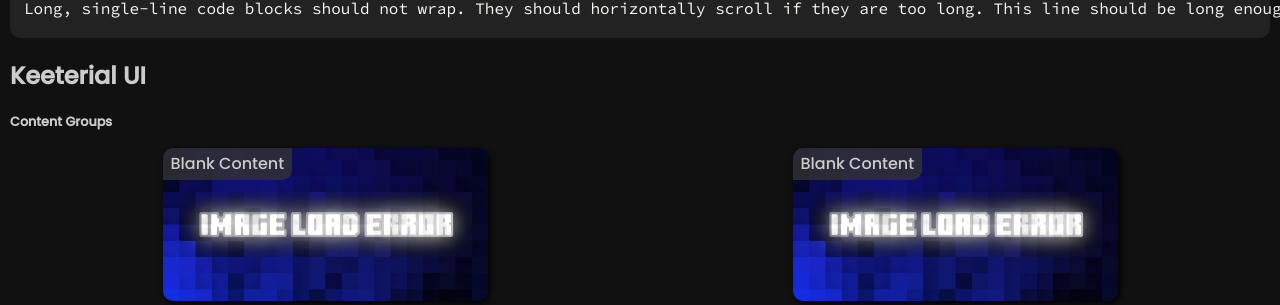
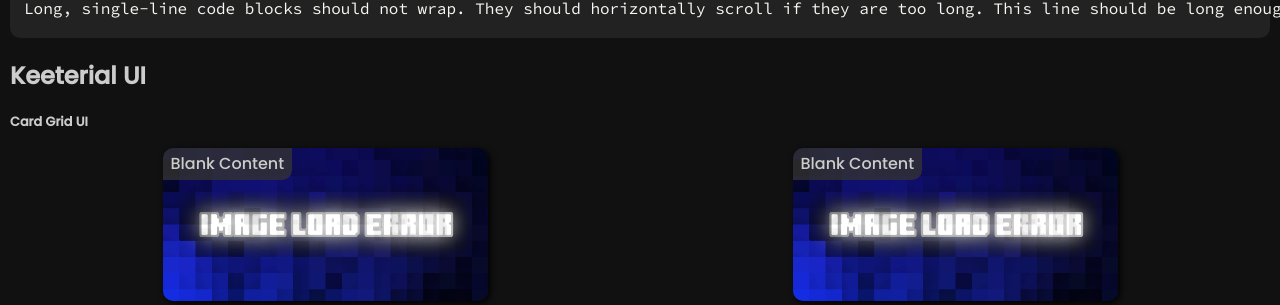
Before and after one commit to Kee7702/Keeterial, a Jekyll site: the page built from index.md, in a window 1280 px wide and 900 px high, scrolled down 2563 px. Shown: the part 147-452 px from the top of the window. Built offline with Jekyll 4.4.1, drawn with Linux system fonts in a browser that asks for light colours; our own code applies the rules of GitHub Pages for plain Markdown files.

Commit message:
Update index.md

```diff
--- a/index.md
+++ b/index.md
@@ -115,8 +115,8 @@ Long, single-line code blocks should not wrap. They should horizontally scroll i
 
 ## Keeterial UI
 
-### Content Groups
-<div class="home-content-container"><a class="home-content-image" href="./panorama-switcher"><img src="/assets/images/featuredimage.png" onerror="this.src='/assets/images/featuredimage.png'" alt="FeaturedImage"><p>Blank Content</p></a><a class="home-content-image" href="./panorama-switcher"><img src="/assets/images/featuredimage.png" onerror="this.src='/assets/images/featuredimage.png'" alt="FeaturedImage"><p>Blank Content</p></a></div>
+### Card Grid UI
+<div class="home-content-container"><a class="home-content-image" href="./another-page.html"><img src="/assets/images/featuredimage.png" onerror="this.src='/assets/images/featuredimage.png'" alt="FeaturedImage"><p>Blank Content</p></a><a class="home-content-image" href="./another-page.html"><img src="/assets/images/featuredimage.png" onerror="this.src='/assets/images/featuredimage.png'" alt="FeaturedImage"><p>Blank Content</p></a></div>
 
 ### Dropdowns
 <div class="changelog-container closeable"><div><i class="material-icons">build</i><h3>Dropdowns</h3><i class="material-icons"></i></div><div style="display: inherit;"><h4>Any elements can be in a dropdown. If javascript is disabled it will just appear as a section and everything will show. The icon can be anything from the material icons set, but cannot be removed as the script relies on it being there.</h4></div></div>
```
